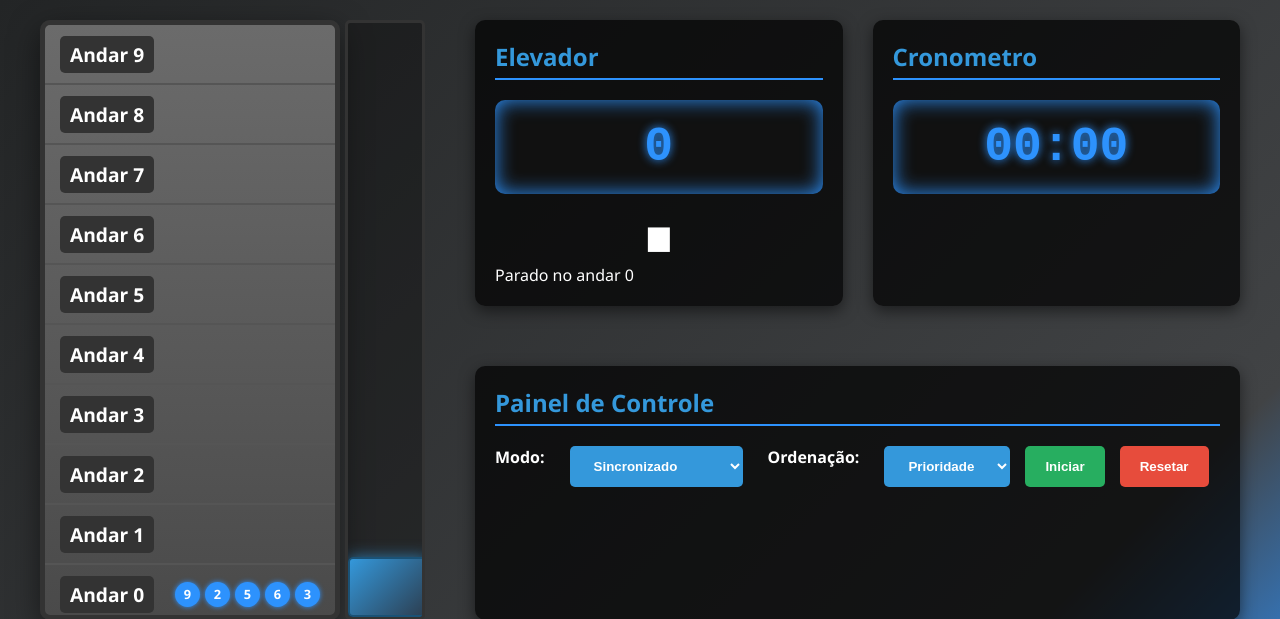
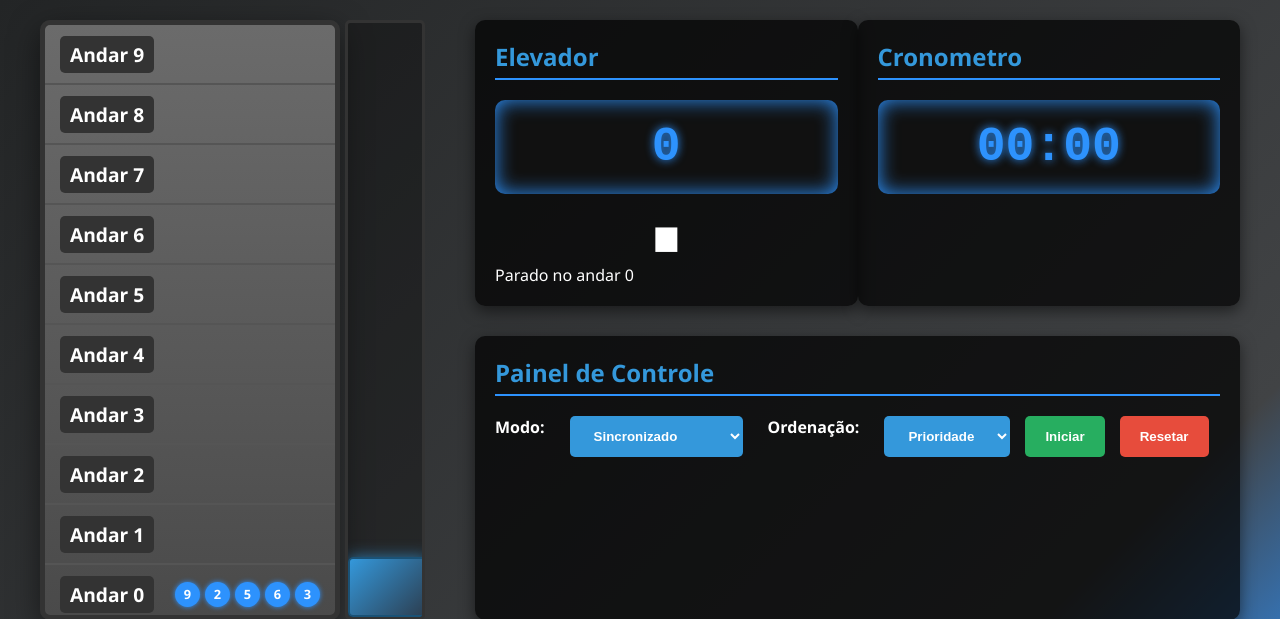
Before and after one commit to schulzdimitrii-study/elevator-simulator, a Flask app: page /simulation_1 in a window 1280 px wide. Shown: the top 619 px of the page. Run offline with Flask 3, Linux system fonts and the light colour scheme.

Commit message:
fix: update frontend errors

```diff
--- a/static/css/base.css
+++ b/static/css/base.css
@@ -139,9 +139,7 @@ h1 {
 .status-row {
     display: flex;
     flex-direction: row;
-    gap: 30px;
     width: 100%;
-    margin-bottom: 30px;
 }
 
 .status-card {
--- a/static/css/style4.css
+++ b/static/css/style4.css
@@ -3,7 +3,7 @@
 .elevator-shaft {
     width: 40px !important;
     min-width: 40px;
-    max-width: 40px;
+    max-width: 46px;
     height: 600px;
     background-color: rgba(0, 0, 0, 0.3);
     border: 3px solid #333;
```
